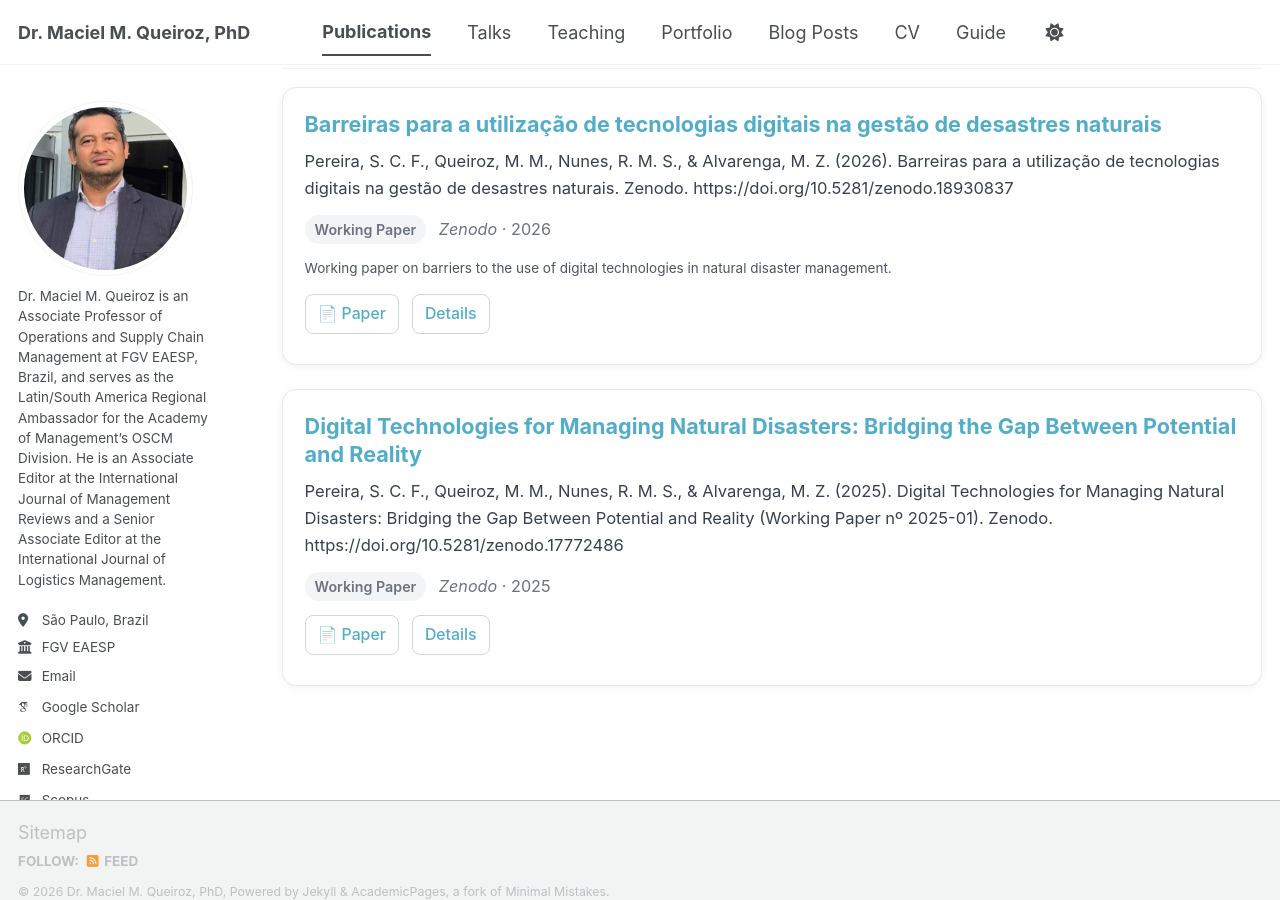
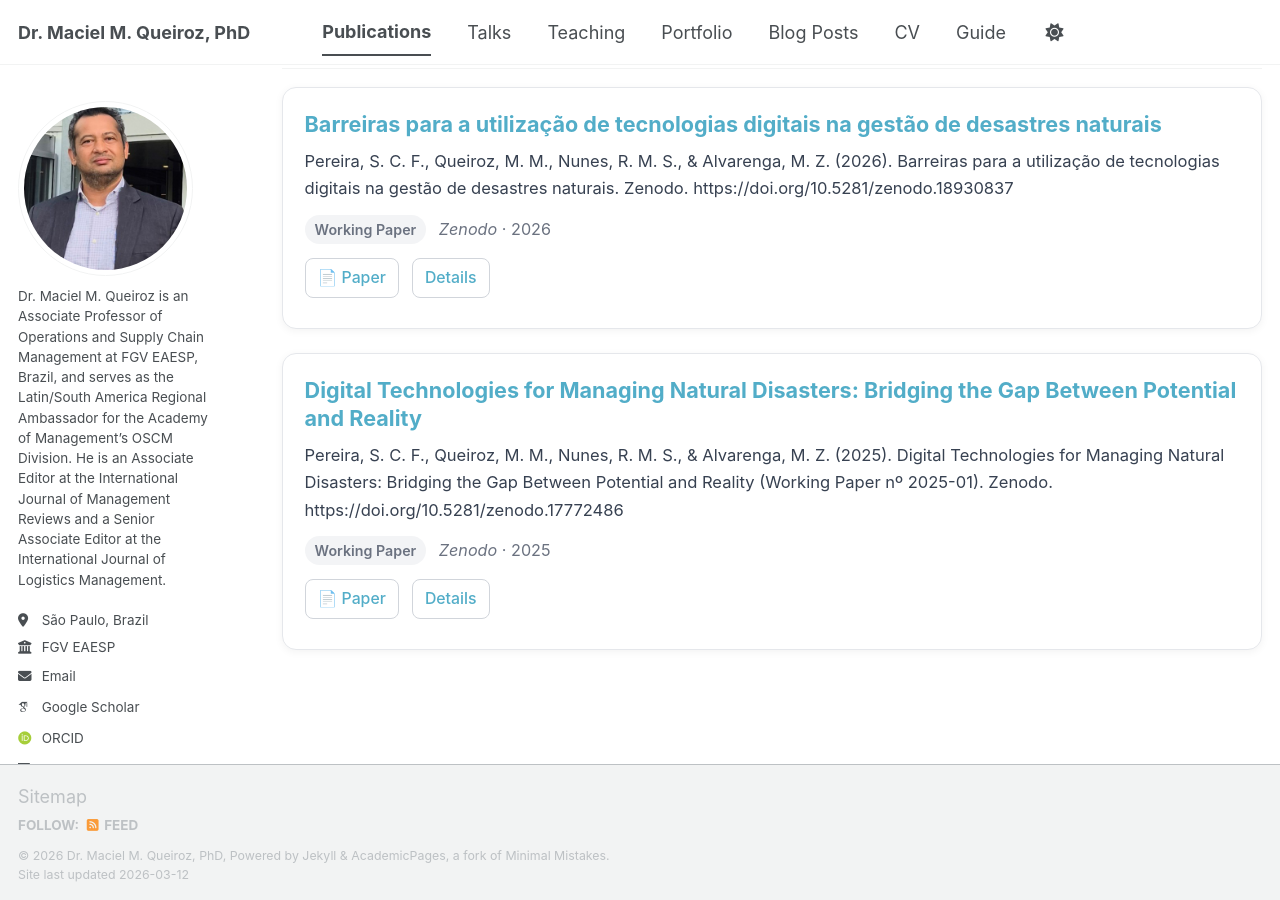
Before and after one commit to maciel-queiroz/maciel-queiroz.github.io, a Jekyll site: the page built from _pages/publications.html, in a window 1280 px wide and 900 px high, scrolled down 634 px. Built offline with Jekyll 4.4.1, drawn with Linux system fonts in a browser that asks for light colours; some web fonts are replaced; a script bundle is joined from its source files by our own code; library files that are not in the unit come from our copies.

Commit message:
Update 2010-10-01-paper-title-number-2.md

```diff
--- a/_publications/2010-10-01-paper-title-number-2.md
+++ b/_publications/2010-10-01-paper-title-number-2.md
@@ -7,5 +7,4 @@
 venue: "Zenodo"
 paperurl: "https://doi.org/10.5281/zenodo.18930837"
 citation: "Pereira, S. C. F., Queiroz, M. M., Nunes, R. M. S., & Alvarenga, M. Z. (2026). Barreiras para a utilização de tecnologias digitais na gestão de desastres naturais. Zenodo. https://doi.org/10.5281/zenodo.18930837"
-excerpt: "Working paper on barriers to the use of digital technologies in natural disaster management."
 ---
```
